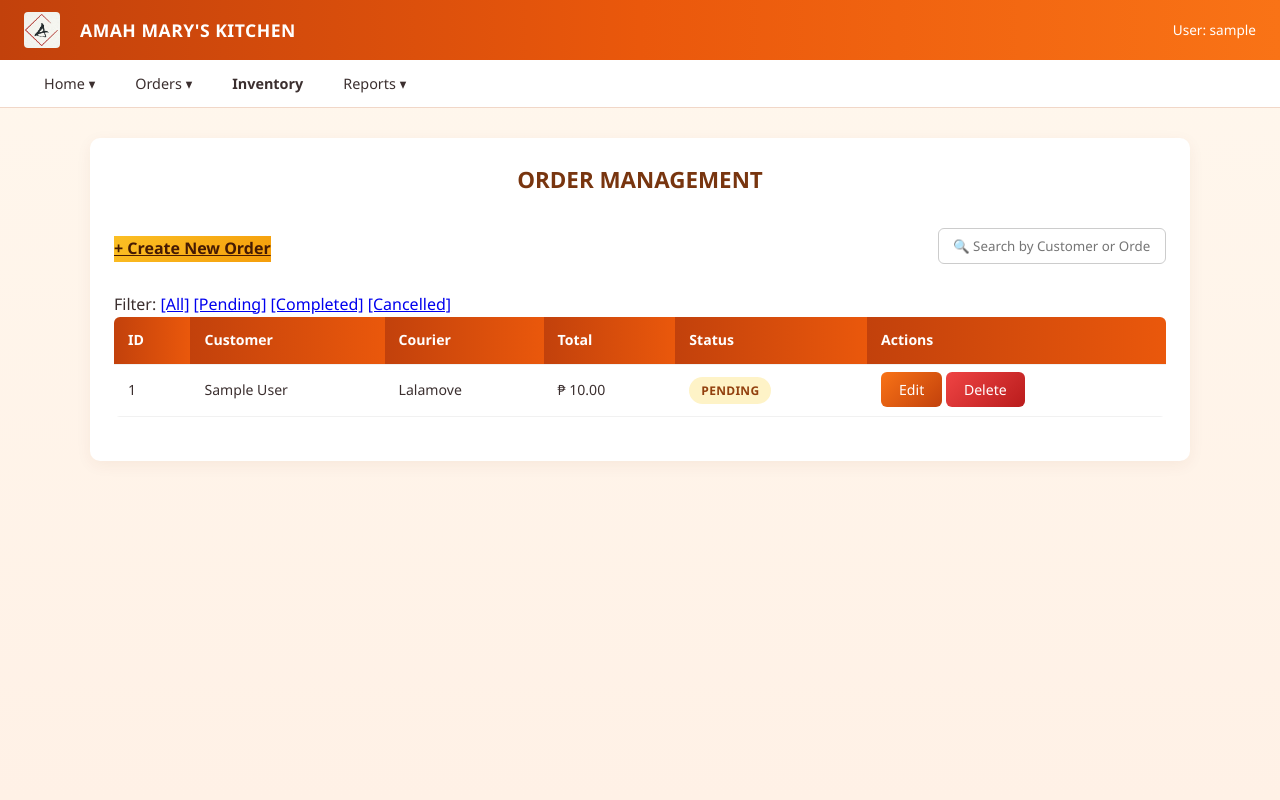
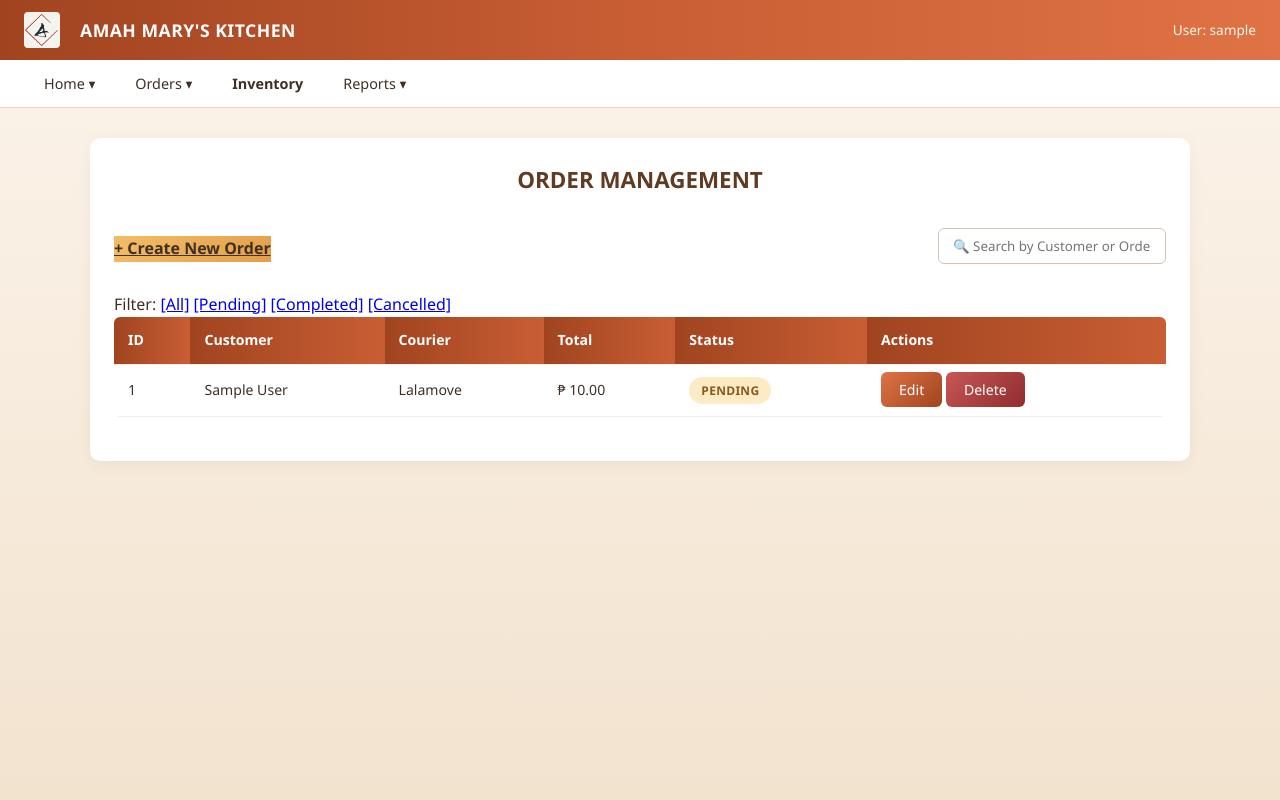
Before and after one commit to Furyk1923/Amah-Mary-s-Kitchen-by-Bare-Minimum, a PHP site: page /orders.php in a window 1280 px wide. Run offline with PHP 8.4, Linux system fonts and the light colour scheme; the visitor is signed in with stand-in values (Sample User, id 1); tables that the repository leaves empty hold one stand-in row (values such as "Sample post").

Commit message:
Update style.css

```diff
--- a/style.css
+++ b/style.css
@@ -4,15 +4,15 @@
 
 /* -------- Root Colors -------- */
 :root {
-    --primary: #ea580c;
-    --primary-dark: #c2410c;
-    --secondary: #78350f;
-    --accent: #f59e0b;
-    --bg-top: #fff7ed;
-    --bg-bottom: #fff1e6;
-    --card: #ffffff;
-    --text: #3b2f2f;
-    --border: #f1d7c8;
+    --primary: #c95e34;       /* Spiced Pumpkin */
+    --primary-dark: #a04420;  /* Roasted Pecan */
+    --secondary: #603b22;     /* Deep Bark / Espresso */
+    --accent: #e39f48;        /* Golden Maple */
+    --bg-top: #fcf4eb;        /* Vanilla Cream */
+    --bg-bottom: #f2e3cf;     /* Warm Latte */
+    --card: #ffffff;          /* Pure White */
+    --text: #402f25;          /* Deep Warm Gray/Brown */
+    --border: #e8d5c4;        /* Soft Warm Beige */
 }
 
 /* -------- Global Reset -------- */
@@ -35,13 +34,13 @@ body {
    TOP NAVBAR
    ================================================= */
 .top-navbar {
-    background: linear-gradient(90deg, #c2410c, #ea580c, #f97316);
+    background: linear-gradient(90deg, var(--primary-dark), var(--primary), #df7345);
     padding: 12px 24px;
     display: flex;
     align-items: center;
     justify-content: space-between;
     color: white;
-    box-shadow: 0 2px 8px rgba(194, 65, 12, 0.2);
+    box-shadow: 0 2px 8px rgba(160, 68, 32, 0.25);
 }
 
 .top-navbar-brand {
@@ -62,13 +61,13 @@ body {
 .top-navbar-user {
     font-size: 0.85rem;
     font-weight: 500;
+    color: #fdf6eb;
 }
 
 /* =================================================
    SECONDARY NAVBAR
    ================================================= */
 .sec-navbar {
-
     background: #ffffff;
     border-bottom: 1px solid var(--border);
     display: flex;
@@ -135,7 +134,7 @@ body {
     padding: 24px;
     background: var(--card);
     border-radius: 10px;
-    box-shadow: 0 4px 16px rgba(120, 53, 15, 0.06);
+    box-shadow: 0 4px 16px rgba(96, 59, 34, 0.06);
 }
 
 /* =================================================
@@ -168,13 +166,13 @@ table {
 table th,
 table td {
     padding: 12px 14px;
-    border-bottom: 1px solid #f1f1f1;
+    border-bottom: 1px solid #f1ece6;
     font-size: 0.88rem;
     text-align: left;
 }
 
 table th {
-    background: linear-gradient(90deg, #c2410c, #ea580c);
+    background: linear-gradient(90deg, var(--primary-dark), var(--primary));
     color: white;
     font-weight: 600;
 }
@@ -209,32 +207,37 @@ table tbody tr:nth-child(even) {
 .btn:hover {
     transform: translateY(-2px);
     filter: brightness(1.1);
-    box-shadow: 0 4px 10px rgba(0,0,0,0.15);
+    box-shadow: 0 4px 10px rgba(96, 59, 34, 0.15);
 }
 
 .btn:active {
     transform: translateY(0);
 }
 
+/* Pumpkin/Rust */
 .btn-primary {
-    background: linear-gradient(135deg, #f97316, #c2410c);
+    background: linear-gradient(135deg, #df7345, var(--primary-dark));
 }
 
+/* Autumn Olive Green */
 .btn-success {
-    background: linear-gradient(135deg, #22c55e, #15803d);
+    background: linear-gradient(135deg, #6c804a, #4a5d23);
 }
 
+/* Deep Berry Red */
 .btn-danger {
-    background: linear-gradient(135deg, #ef4444, #b91c1c);
+    background: linear-gradient(135deg, #c75656, #8f2d2d);
 }
 
+/* Deep Bark Brown */
 .btn-secondary {
-    background: linear-gradient(135deg, #a16207, #78350f);
+    background: linear-gradient(135deg, #825433, var(--secondary));
 }
 
+/* Golden Maple */
 .btn-add-new {
-    background: linear-gradient(135deg, #fbbf24, #f59e0b);
-    color: #451a03;
+    background: linear-gradient(135deg, #f2bd68, var(--accent));
+    color: #402f25;
     font-weight: 600;
 }
 
@@ -312,7 +315,7 @@ table tbody tr:nth-child(even) {
 
 .search-bar input {
     padding: 8px 14px;
-    border: 1px solid #ccc;
+    border: 1px solid #d4c3b3;
     border-radius: 6px;
     outline: none;
     transition: all 0.2s;
@@ -352,18 +355,18 @@ table tbody tr:nth-child(even) {
 }
 
 .status-pending {
-    background: #fef3c7;
-    color: #92400e;
+    background: #fcebc4;
+    color: #8a5a19;
 }
 
 .status-completed {
-    background: #dcfce7;
-    color: #166534;
+    background: #e3eed8;
+    color: #3d5c31;
 }
 
 .status-cancelled {
-    background: #fee2e2;
-    color: #991b1b;
+    background: #f6dada;
+    color: #8a2525;
 }
 
 /* =================================================
@@ -374,7 +377,7 @@ form select,
 form textarea {
     width: 100%;
     padding: 10px 12px;
-    border: 1px solid #ccc;
+    border: 1px solid #d4c3b3;
     border-radius: 6px;
     margin-top: 6px;
     margin-bottom: 12px;
```
Also changed, not shown: other parts of style.css (+19 -20 lines).
